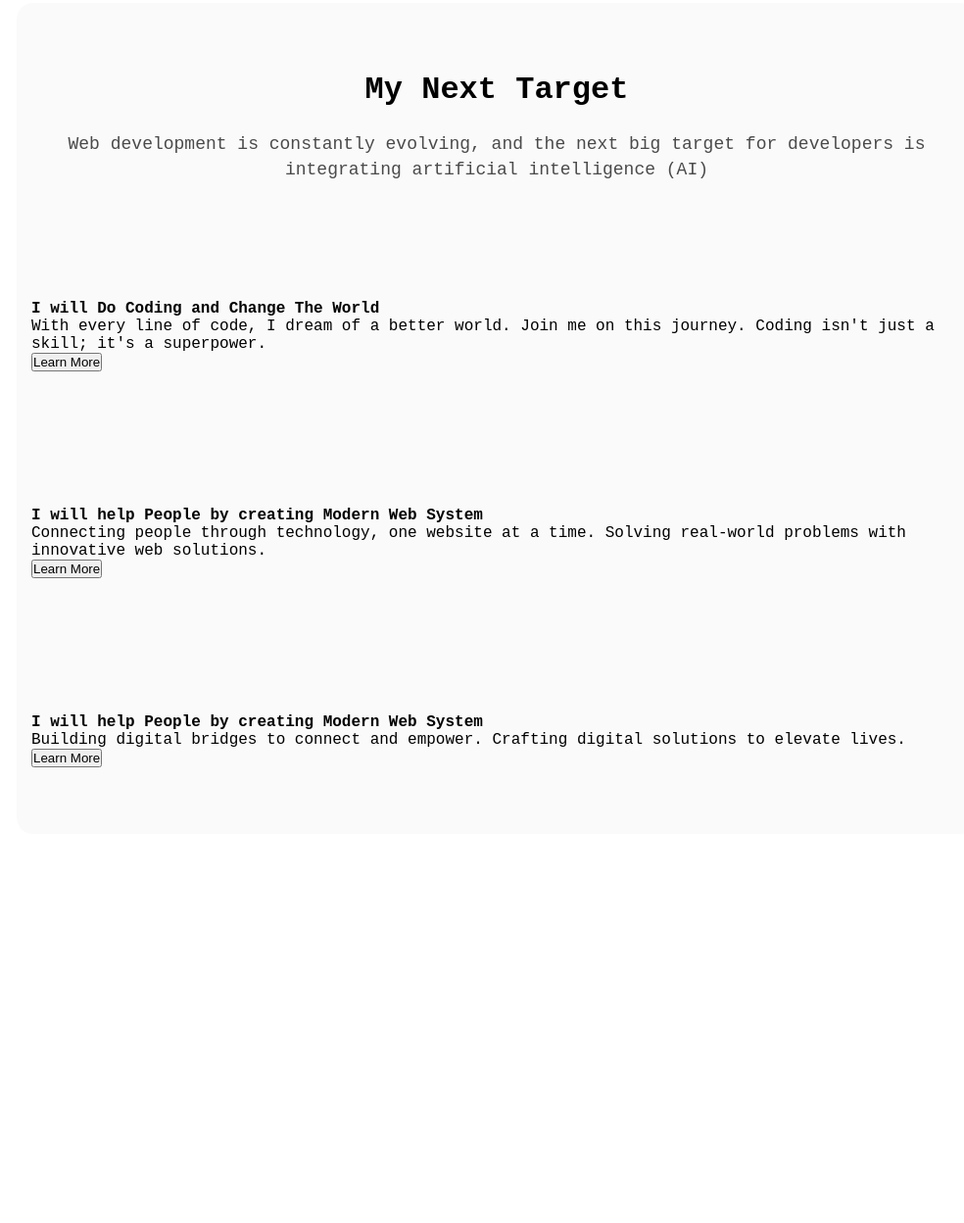
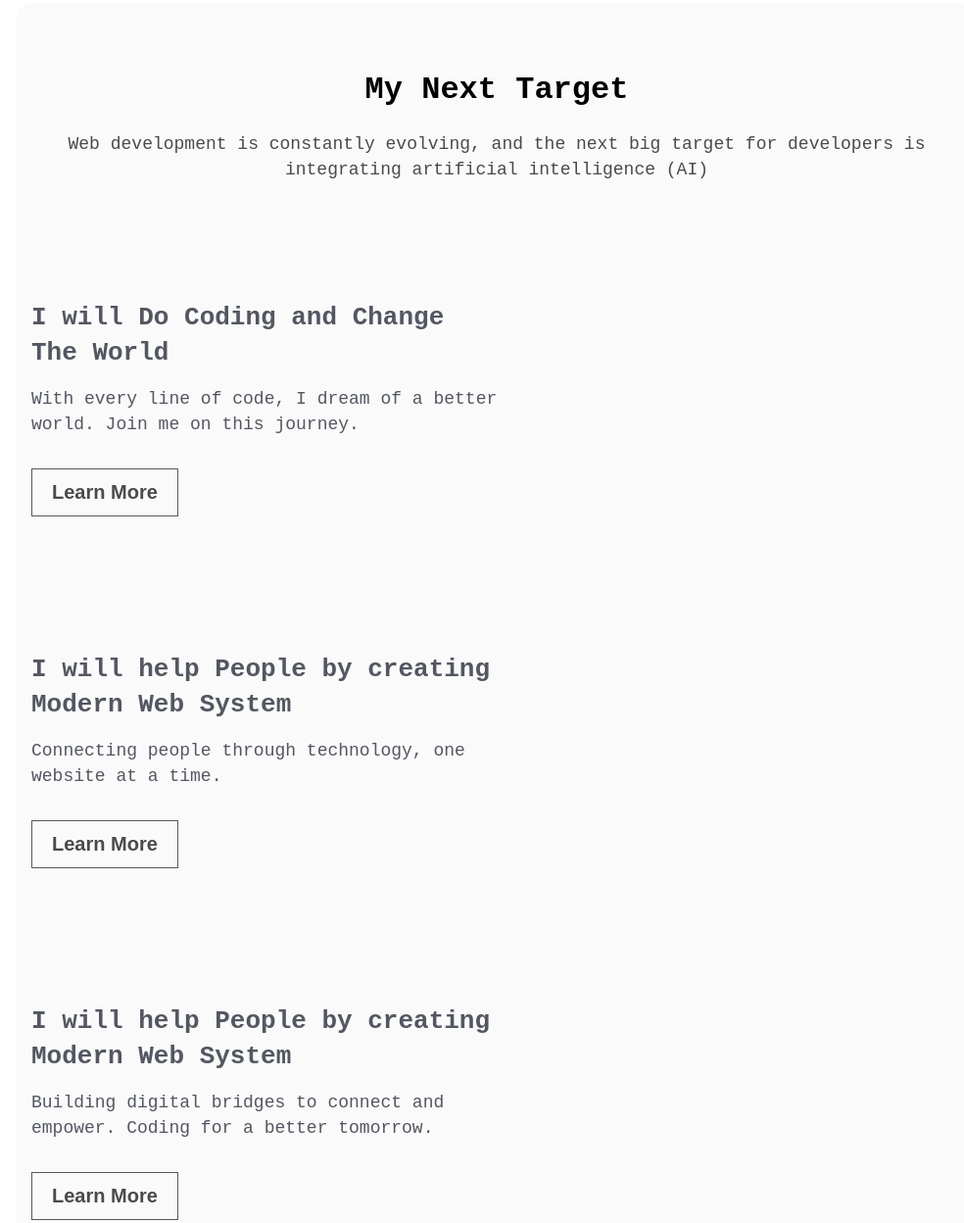
Before and after one commit to Erf-Tam/dev-portfolio, a plain HTML site: page index.html in a window 1280 px wide. Shown: the part 901-2149 px from the top of the page at 98% size, without its empty margins (133-1117 px from the left). Before the commit the page ends 1752 px from the top, so only its background shows below. Drawn offline with Linux system fonts and the light colour scheme; a web font is replaced by a local one.

Commit message:
developer section box content update and some shared css included

```diff
--- a/index.html
+++ b/index.html
@@ -40,27 +40,28 @@
                 <h3 class="section-title">My Next Target</h3>
                 <p class="section-description">Web development is constantly evolving, and the next big target for developers is integrating artificial intelligence (AI)</p>
             </div>
+
             <div class="section-content">
-                <div class="dev-box-1">
-                    <h4>I will Do Coding and Change The World</h4>
-                    <p>With every line of code, I dream of a better world. Join me on this journey. Coding isn't just a skill; it's a superpower. </p>
-                    <a href="#"><button>Learn More</button></a>
+                <div class="dev-box-1 text-primary dev-box-width">
+                    <h4 class="dev-box-title">I will Do Coding and Change The World</h4>
+                    <p class="dev-box-info">With every line of code, I dream of a better world. Join me on this journey.</p>
+                    <a href="#"><button class="dev-box-btn">Learn More</button></a>
                 </div>
                 <img src="" alt="">
             </div>
             <div class="section-content">
-                <div class="dev-box-2">
-                    <h4>I will help People by creating Modern Web System</h4>
-                    <p>Connecting people through technology, one website at a time. Solving real-world problems with innovative web solutions.</p>
-                    <a href="#"><button>Learn More</button></a>
+                <div class="dev-box-2 text-primary dev-box-width">
+                    <h4 class="dev-box-title">I will help People by creating Modern Web System</h4>
+                    <p class="dev-box-info">Connecting people through technology, one website at a time. </p>
+                    <a href="#"><button class="dev-box-btn">Learn More</button></a>
                 </div>
                 <img src="" alt="">
             </div>
             <div class="section-content">
-                <div class="dev-box-3">
-                    <h4>I will help People by creating Modern Web System</h4>
-                    <p>Building digital bridges to connect and empower. Crafting digital solutions to elevate lives.</p>
-                    <a href="#"><button>Learn More</button></a>
+                <div class="dev-box-3 text-primary dev-box-width">
+                    <h4 class="dev-box-title">I will help People by creating Modern Web System</h4>
+                    <p class="dev-box-info">Building digital bridges to connect and empower. Coding for a better tomorrow.</p>
+                    <a href="#"><button class="dev-box-btn">Learn More</button></a>
                 </div>
                 <img src="" alt="">
             </div>
--- a/styles/style.css
+++ b/styles/style.css
@@ -44,6 +44,38 @@
     width: 950px;
     margin: 0 auto;
 }
+
+.dev-box-width{
+    width: 480px;
+}
+.dev-box-title {
+    font-size: 26px;
+    font-weight: 700;
+    line-height: 36px;
+    opacity: 0.7;
+    margin-bottom: 16px;
+}
+
+.dev-box-info {
+    font-size: 18px;
+    font-weight: 400;
+    line-height: 26px;
+    opacity: 0.7;
+    margin-bottom: 32px;
+}
+
+.dev-box-btn {
+    padding: 12px 20px;
+    font-size: 20px;
+    font-weight: 600;
+    line-height: 23px;
+    opacity: 0.7;
+    border: 1px solid rgb(13, 19, 33);
+    background:none;
+}
+
+
+/* Shared Styles End */
 
 /* Navbar Styles */
 .navbar {
@@ -124,7 +156,8 @@
     border-radius: 16px;
     background: rgba(13, 19, 33, 0.02);
 }
-.web-development-section > div{
+
+.web-development-section>div {
     padding-top: 70px;
     padding-bottom: 50px;
 }
```
